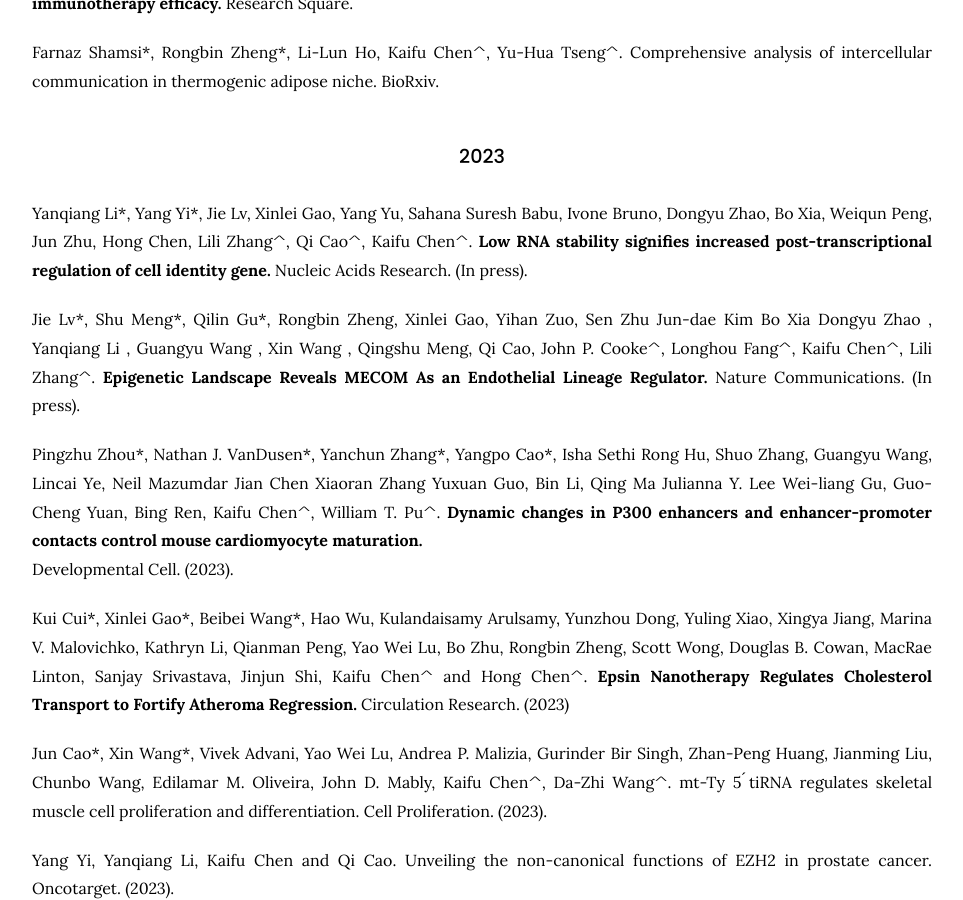
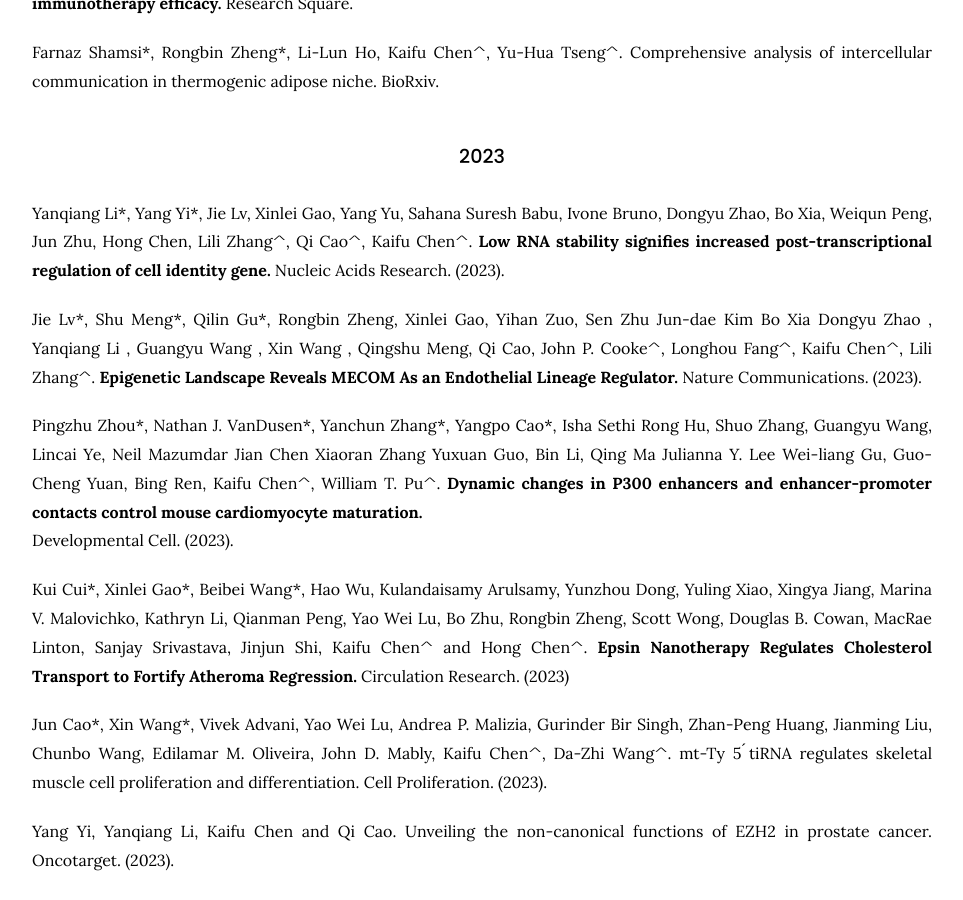
Before and after one commit to kaifuchenlab/kaifuchenlab.github.io, a Jekyll site: the page built from 3.publication/index.md, in a window 1280 px wide and 900 px high, scrolled down 506 px. Shown: the whole window, without its empty margins (158-1121 px from the left). Built offline with Jekyll 4.4.1, drawn with Linux system fonts in a browser that asks for light colours.

Commit message:
Update index.md

```diff
--- a/3.publication/index.md
+++ b/3.publication/index.md
@@ -22,9 +22,9 @@ BioRxiv.
 
 ### 2023
 Yanqiang Li\*, Yang Yi\*,  Jie Lv, Xinlei Gao, Yang Yu,  Sahana Suresh Babu, Ivone Bruno, Dongyu Zhao, Bo Xia, Weiqun Peng, Jun Zhu, Hong Chen, Lili Zhang^, Qi Cao^, Kaifu Chen^. **Low RNA stability signifies increased post-transcriptional regulation of cell identity gene.**
-Nucleic Acids Research. (In press).
+Nucleic Acids Research. (2023).
 
-Jie Lv\*, Shu Meng\*, Qilin Gu\*, Rongbin Zheng, Xinlei Gao, Yihan Zuo, Sen Zhu Jun-dae Kim Bo Xia Dongyu Zhao , Yanqiang Li , Guangyu Wang , Xin Wang , Qingshu Meng, Qi Cao, John P. Cooke^, Longhou Fang^, Kaifu Chen^, Lili Zhang^. **Epigenetic Landscape Reveals MECOM As an Endothelial Lineage Regulator.** Nature Communications. (In press).
+Jie Lv\*, Shu Meng\*, Qilin Gu\*, Rongbin Zheng, Xinlei Gao, Yihan Zuo, Sen Zhu Jun-dae Kim Bo Xia Dongyu Zhao , Yanqiang Li , Guangyu Wang , Xin Wang , Qingshu Meng, Qi Cao, John P. Cooke^, Longhou Fang^, Kaifu Chen^, Lili Zhang^. **Epigenetic Landscape Reveals MECOM As an Endothelial Lineage Regulator.** Nature Communications. (2023).
 
 Pingzhu Zhou\*, Nathan J. VanDusen\*, Yanchun Zhang\*, Yangpo Cao\*, Isha Sethi Rong Hu, Shuo Zhang, Guangyu Wang, Lincai Ye, Neil Mazumdar Jian Chen Xiaoran Zhang Yuxuan Guo, Bin Li, Qing Ma Julianna Y. Lee Wei-liang Gu, Guo-Cheng Yuan, Bing Ren, Kaifu Chen^, William T. Pu^. **Dynamic changes in P300 enhancers and enhancer-promoter contacts control mouse cardiomyocyte maturation.**
 Developmental Cell. (2023).
```
